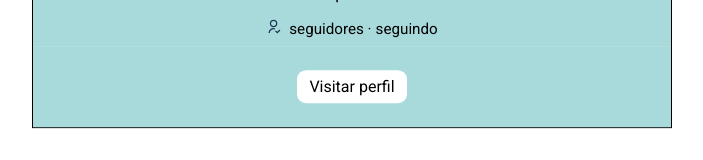
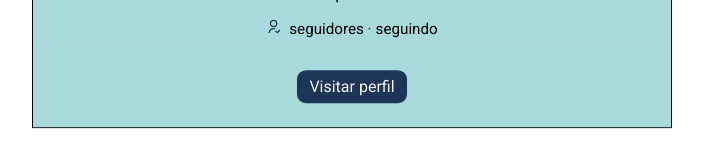
Before and after one commit to CaioAugustoHD/GitHub-users-info, a React (Vite) app: page / in a window 1280 px wide. Shown: the part 423-583 px from the top of the page, without its empty margins (288-991 px from the left). Built offline with nearby package versions, Linux system fonts and the light colour scheme; no server answers.

Commit message:
Finalida estilização do componente Footer

```diff
--- a/src/components/Footer/style.ts
+++ b/src/components/Footer/style.ts
@@ -1,7 +1,7 @@
 import styled from "styled-components";
 
 export const FooterContainer = styled.section`
-background-color: ${({theme}) => theme.main};
+    background-color: ${({theme}) => theme.main};
     padding: 1.5em 0;
     display: flex;
     justify-content: center;
@@ -12,4 +12,14 @@ export const GotoProfileLink = styled.a`
     background-color: #FFF;
     padding: 7px 12px;
     border-radius: 9px;
+    background-color: ${({theme}) => theme.details};
+    color: ${({theme}) => theme.body};
+    cursor: pointer;
+    transition: all 200ms ease;
+
+    :hover {
+        background-color: ${({theme}) => theme.inside};
+        color: ${({theme}) => theme.text};
+    }
+
 `;
```
